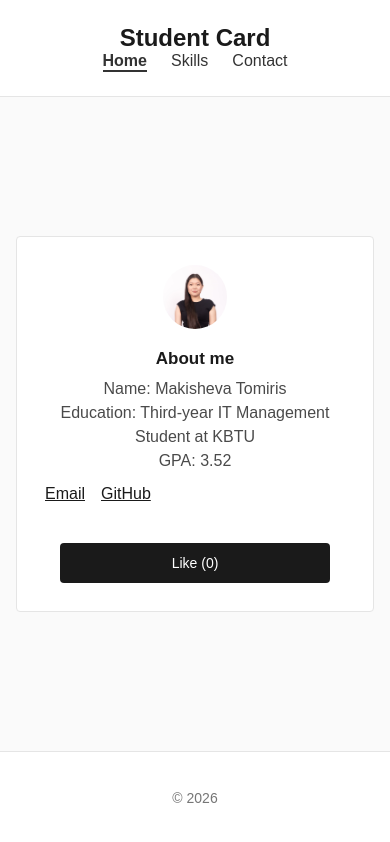
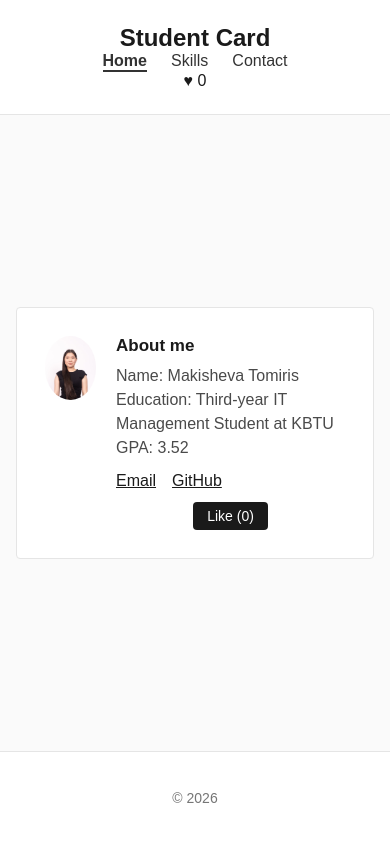
Before and after one commit to makishevat/iwamad-practice, a React (Vite) app: page / in a window 390 px wide. Built offline with nearby package versions, Linux system fonts and the light colour scheme.

Commit message:
Part 2: Step 1

```diff
--- a/src/components/Header.tsx
+++ b/src/components/Header.tsx
@@ -1,10 +1,13 @@
 import { NavLink } from "react-router";
+import { useLikes } from "../context/LikesContext";
 
 type HeaderProps = {
   title: string;
 };
 
 export function Header({ title }: HeaderProps) {
+  const { likes } = useLikes();
+
   return (
     <header>
       <h1>{title}</h1>
@@ -13,6 +16,7 @@
         <NavLink to="/skills">Skills</NavLink>
         <NavLink to="/contact">Contact</NavLink>
       </nav>
+      <span className="likes-count">♥ {likes}</span>
     </header>
   );
 }
--- /dev/null
+++ b/src/components/LikeButton.tsx
@@ -0,0 +1,11 @@
+import { useLikes } from "../context/LikesContext";
+
+export function LikeButton() {
+  const { likes, addLike } = useLikes();
+
+  return (
+    <button className="like-btn" onClick={addLike}>
+      Like ({likes})
+    </button>
+  );
+}
--- a/src/components/ProfileCard.tsx
+++ b/src/components/ProfileCard.tsx
@@ -1,4 +1,4 @@
-import { useState } from "react";
+import { LikeButton } from "./LikeButton";
 
 type ProfileCardProps = {
   name: string;
@@ -17,12 +17,6 @@
   email,
   githubUrl,
 }: ProfileCardProps) {
-  const [likes, setLikes] = useState(0);
-
-  function handleClick() {
-    setLikes(likes + 1);
-  }
-
   return (
     <section className="card">
       <img src={avatarUrl} alt={name} className="avatar" />
@@ -39,9 +33,7 @@
           <a href={`mailto:${email}`}>Email</a>
           <a href={githubUrl}>GitHub</a>
         </div>
-        <button className="like-btn" onClick={handleClick}>
-          Like ({likes})
-        </button>
+        <LikeButton />
       </div>
     </section>
   );
--- /dev/null
+++ b/src/context/LikesContext.tsx
@@ -0,0 +1,24 @@
+import { createContext, useContext, useState, type ReactNode } from "react";
+
+type LikesContextValue = { likes: number; addLike: () => void };
+
+const LikesContext = createContext<LikesContextValue | null>(null);
+
+export function LikesProvider({ children }: { children: ReactNode }) {
+  const [likes, setLikes] = useState(0);
+  const addLike = () => setLikes((n) => n + 1);
+
+  return (
+    <LikesContext.Provider value={{ likes, addLike }}>
+      {children}
+    </LikesContext.Provider>
+  );
+}
+
+export function useLikes() {
+  const ctx = useContext(LikesContext);
+  if (!ctx) {
+    throw new Error("useLikes must be used inside <LikesProvider>");
+  }
+  return ctx;
+}
--- a/src/main.tsx
+++ b/src/main.tsx
@@ -1,13 +1,17 @@
-import { StrictMode } from 'react'
-import { createRoot } from 'react-dom/client'
-import { BrowserRouter } from 'react-router'
-import App from './App.tsx'
+import { StrictMode } from "react";
+import { createRoot } from "react-dom/client";
+import { BrowserRouter } from "react-router";
+import App from "./App";
+import { LikesProvider } from "./context/LikesContext";
 import './style.css'
 
-createRoot(document.getElementById('root')!).render(
+
+createRoot(document.getElementById("root")!).render(
   <StrictMode>
     <BrowserRouter basename={import.meta.env.BASE_URL}>
-      <App />
+      <LikesProvider>
+        <App />
+      </LikesProvider>
     </BrowserRouter>
-  </StrictMode>,
-)
+  </StrictMode>
+);
--- a/src/style.css
+++ b/src/style.css
@@ -102,10 +102,9 @@
 }
 
 .like-btn {
-  width: 200px;
-  padding: 12px;
-  margin: 40px auto 0;
-  display: block;
+  align-self: flex-start;
+  padding: 6px 14px;
+  margin-top: 12px;
   background-color: #1a1a1a;
   color: #ffffff;
   border: none;
@@ -137,15 +136,13 @@
 }
 
 @media (max-width: 480px) {
-  .card {
-    flex-direction: column;
-    align-items: center;
-    text-align: center;
+    .card {
+    width: 90%;
+    max-width: 320px;
   }
 
-  .like-btn, .card {
-    width: 90%;
-    max-width: 320px;
+  .like-btn {
+    align-self: center;
   }
 }
 
```
